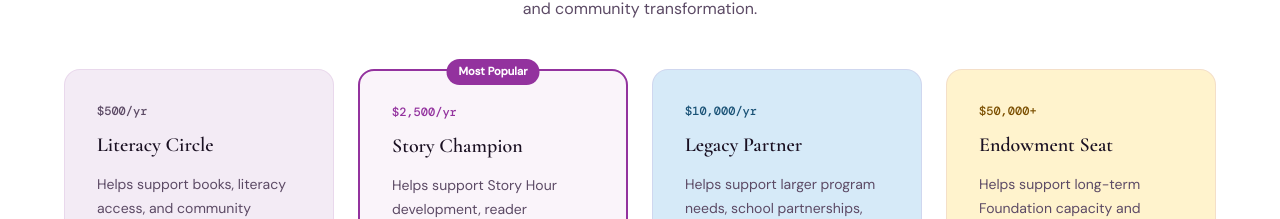
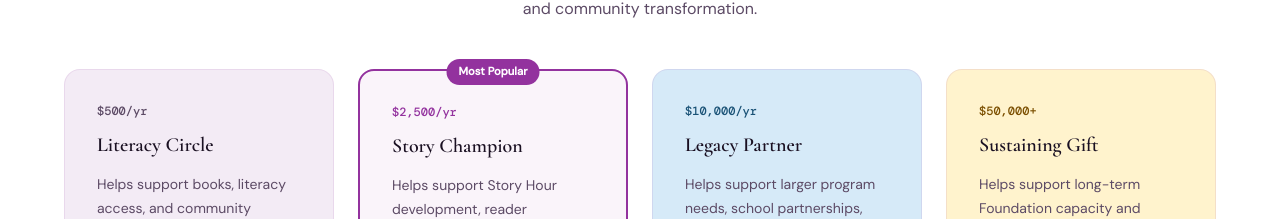
Before and after one commit to jmerrillorg/jmerrillfoundation, a Next.js app: page /donate in a window 1280 px wide. Shown: the part 1934-2153 px from the top of the page. Built offline with nearby package versions, Linux system fonts and the light colour scheme.

Commit message:
apply final foundation policy decisions

```diff
--- a/src/app/donate/page.tsx
+++ b/src/app/donate/page.tsx
@@ -10,7 +10,7 @@ const tiers = [
   { name: 'Literacy Circle', amount: '$500/yr', description: 'Helps support books, literacy access, and community program operations. Recognition may be offered according to Foundation policy.', color: 'var(--text-muted)', bg: 'var(--surface)' },
   { name: 'Story Champion', amount: '$2,500/yr', description: 'Helps support Story Hour development, reader coordination, and access to read-aloud experiences for children and families.', color: 'var(--primary)', bg: 'rgba(147, 50, 158, 0.05)', featured: true },
   { name: 'Legacy Partner', amount: '$10,000/yr', description: 'Helps support larger program needs, school partnerships, reading access, and community literacy work over time.', color: '#1A5276', bg: '#D6EAF8' },
-  { name: 'Endowment Seat', amount: '$50,000+', description: 'Helps support long-term Foundation capacity and program sustainability. Legacy giving conversations may be coordinated separately upon request.', color: '#7B4F00', bg: '#FFF3CD' },
+  { name: 'Sustaining Gift', amount: '$50,000+', description: 'Helps support long-term Foundation capacity and program sustainability. Legacy giving conversations may be coordinated separately upon request.', color: '#7B4F00', bg: '#FFF3CD' },
 ]
 
 export default function DonatePage() {
--- a/src/app/layout.tsx
+++ b/src/app/layout.tsx
@@ -14,7 +14,7 @@ export const metadata: Metadata = {
   openGraph: {
     type: 'website',
     locale: 'en_US',
-    url: 'https://jmerrill.org',
+    url: 'https://www.jmerrill.org',
     siteName: 'J Merrill Foundation Inc.',
     title: 'J Merrill Foundation Inc. — Literacy. Community. Transformation.',
     description: 'Advancing literacy, dignity, authorship, and community access across Columbus, Ohio.',
```
Also changed, not shown: 1 other file (tests, documents, lock files or other folders).
